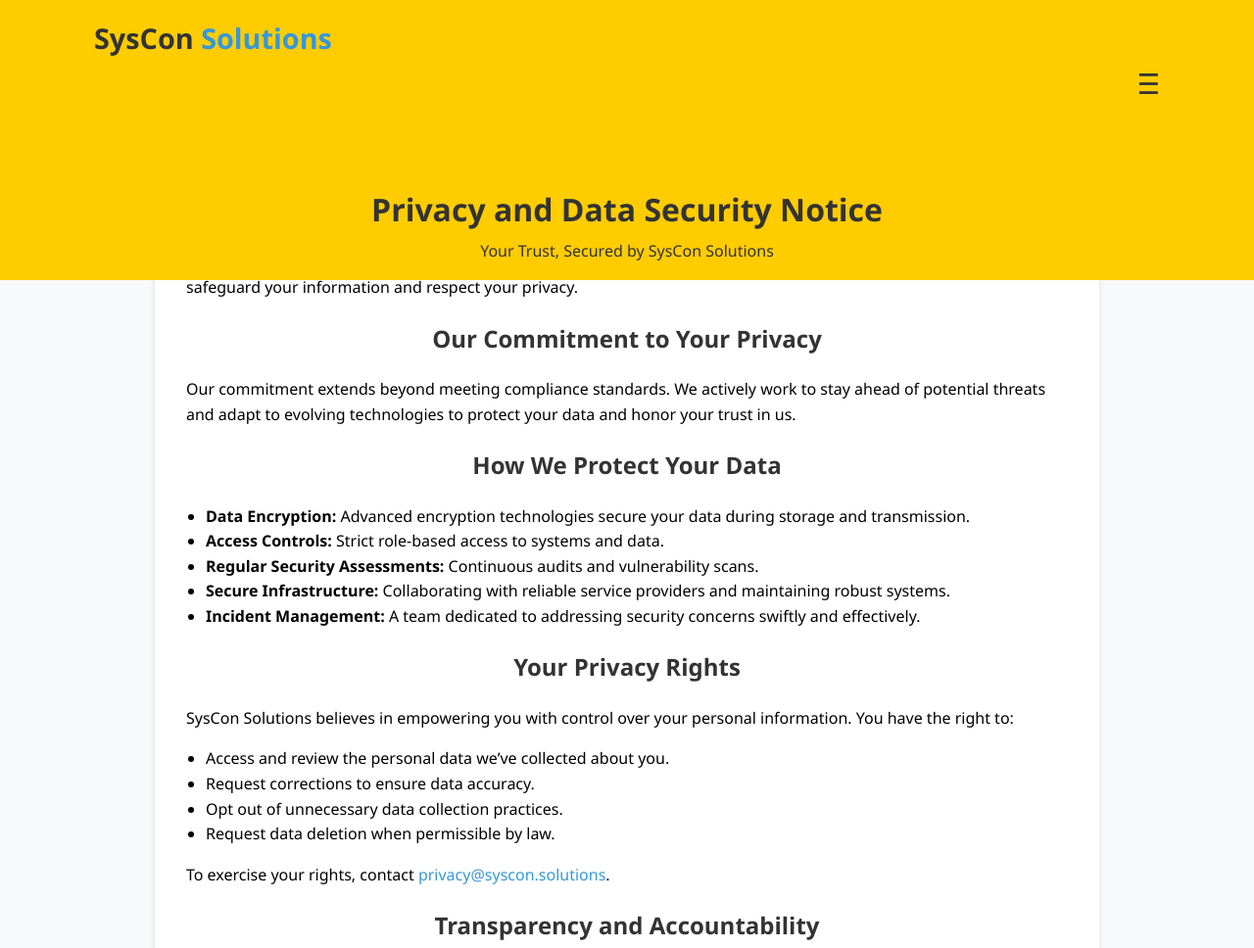
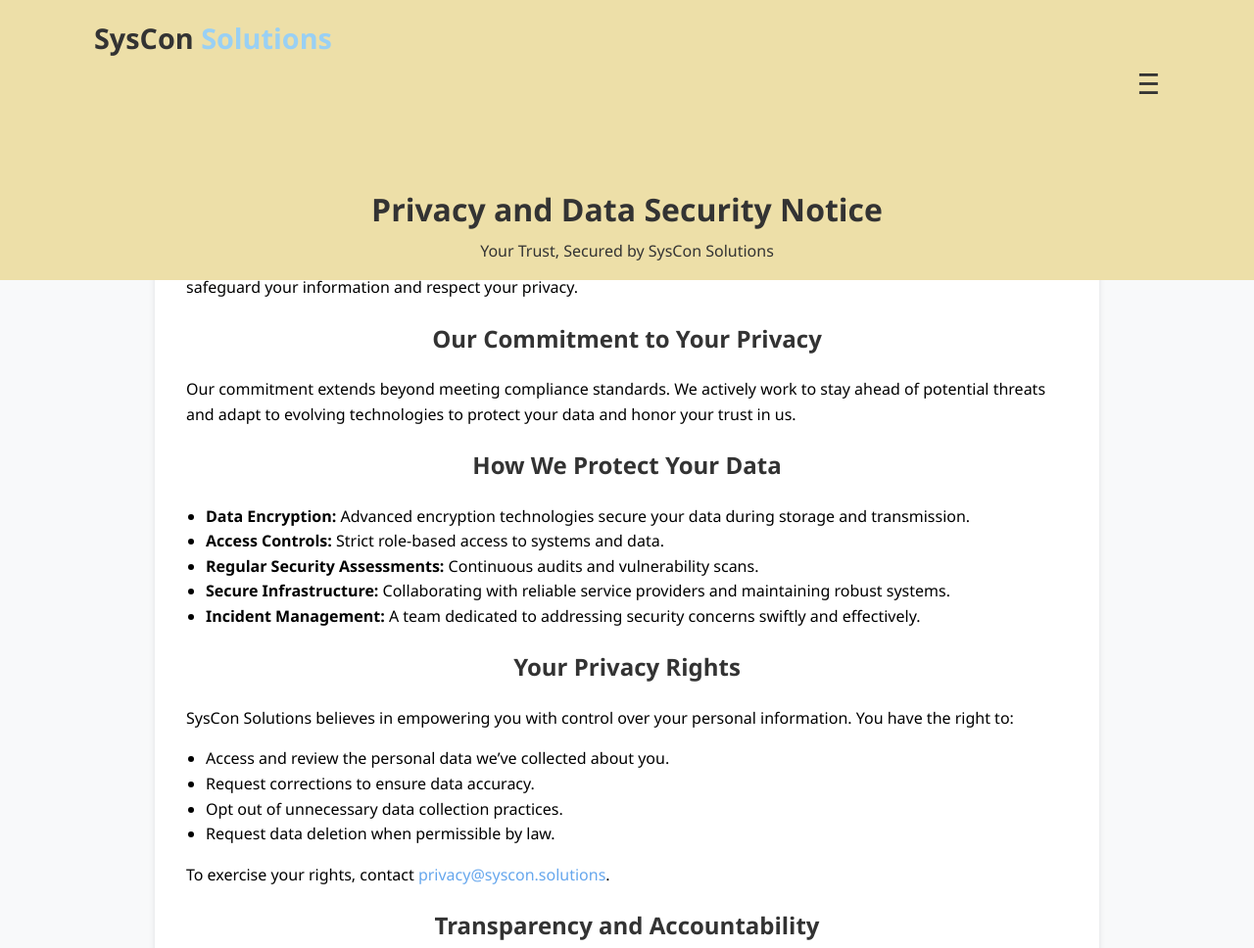
Before and after one commit to mohiuddinopu/syscon.solutions, a plain HTML site: page privacy_notice.html in a window 1280 px wide. Shown: the top 968 px of the page at 98% size. Drawn offline with Linux system fonts and the light colour scheme.

Commit message:
updated color

```diff
--- a/privacy_notice.html
+++ b/privacy_notice.html
@@ -6,8 +6,8 @@
   <title>Privacy and Data Security Notice | SysCon Solutions</title>
   <style>
     :root {
-      --primary: #ffcc00;
-      --secondary: #3498db;
+      --primary: #eddfa8; /* Brighter header color */
+      --secondary: #99d0f4;
       --light: #f8f9fa;
       --dark: #333333;
     }
@@ -104,7 +104,7 @@
       text-decoration: underline;
     }
     a {
-      color: var(--secondary);
+      color: #66a7ed;
       text-decoration: none;
     }
     a:hover {
```
